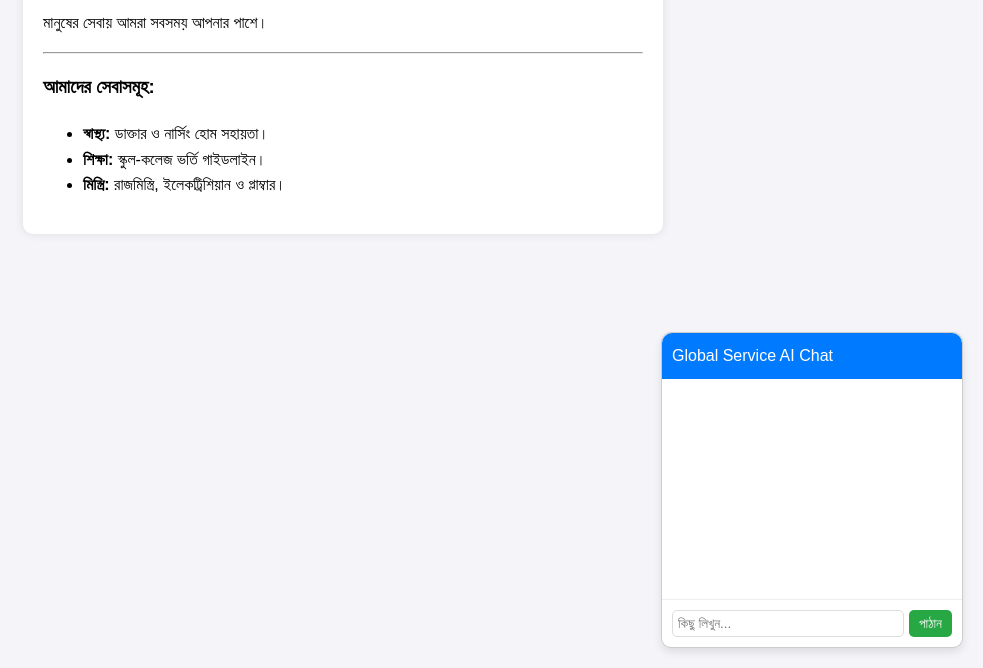
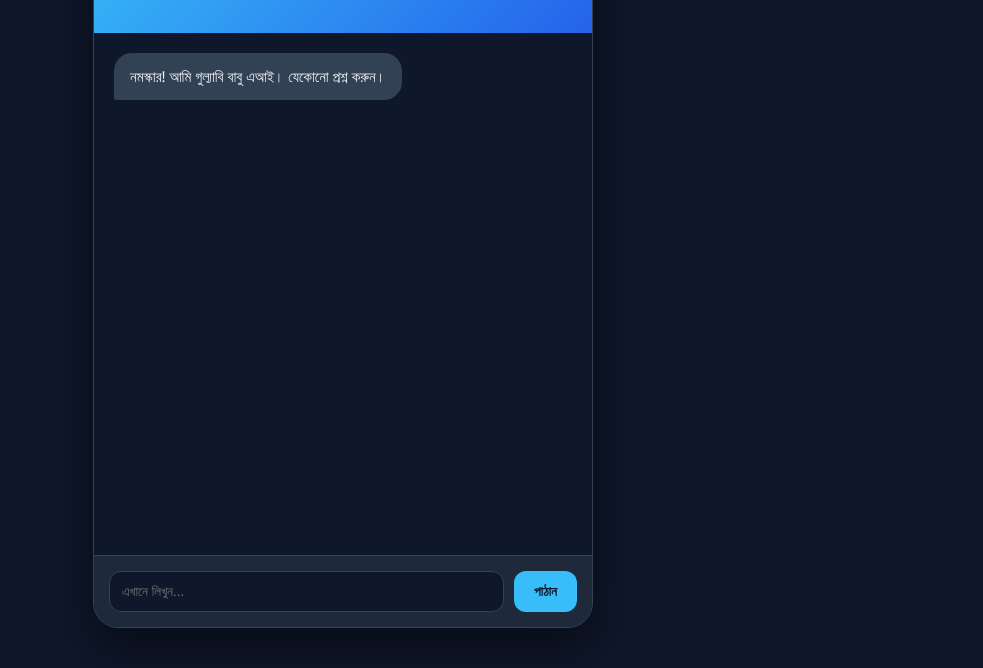
Before and after one commit to babusk573/Sk, a plain HTML site: page index.html in a window 1280 px wide. Shown: the part 132-800 px from the top of the page, without its empty margins (297-1280 px from the left). Drawn offline with Linux system fonts and the light colour scheme.

Commit message:
Update index.html

```diff
--- a/index.html
+++ b/index.html
@@ -3,51 +3,48 @@
 <head>
     <meta charset="UTF-8">
     <meta name="viewport" content="width=device-width, initial-scale=1.0">
-    <title>Global Human Service</title>
+    <title>Gulabi Babu Global AI</title>
     <style>
-        body { font-family: Arial, sans-serif; padding: 20px; line-height: 1.6; background-color: #f4f4f9; }
-        .container { max-width: 600px; margin: auto; background: white; padding: 20px; border-radius: 10px; box-shadow: 0 0 10px rgba(0,0,0,0.1); }
-        .chat-container { position: fixed; bottom: 20px; right: 20px; width: 300px; border: 1px solid #ccc; border-radius: 10px; background: white; box-shadow: 0 4px 8px rgba(0,0,0,0.1); }
-        .chat-header { background: #007bff; color: white; padding: 10px; border-radius: 10px 10px 0 0; }
-        .chat-box { height: 200px; overflow-y: auto; padding: 10px; font-size: 14px; border-bottom: 1px solid #eee; }
-        .chat-input { display: flex; padding: 10px; }
-        input { flex: 1; padding: 5px; border: 1px solid #ddd; border-radius: 5px; }
-        button { background: #28a745; color: white; border: none; padding: 5px 10px; margin-left: 5px; border-radius: 5px; cursor: pointer; }
+        * { box-sizing: border-box; }
+        body { font-family: 'Segoe UI', Tahoma, Geneva, Verdana, sans-serif; background: #0f172a; color: white; margin: 0; display: flex; justify-content: center; align-items: center; height: 100vh; }
+        .chat-card { width: 95%; max-width: 500px; height: 90vh; background: #1e293b; border-radius: 25px; display: flex; flex-direction: column; overflow: hidden; box-shadow: 0 20px 50px rgba(0,0,0,0.5); border: 1px solid #334155; }
+        .header { background: linear-gradient(135deg, #38bdf8, #2563eb); color: white; padding: 20px; text-align: center; }
+        .header h2 { margin: 0; font-size: 22px; }
+        #chat-box { flex: 1; overflow-y: auto; padding: 20px; display: flex; flex-direction: column; gap: 15px; background: #0f172a; }
+        .msg { padding: 12px 16px; border-radius: 18px; max-width: 85%; font-size: 15px; line-height: 1.5; }
+        .user { align-self: flex-end; background: #38bdf8; color: #0f172a; font-weight: bold; border-bottom-right-radius: 2px; }
+        .ai { align-self: flex-start; background: #334155; color: #f1f5f9; border-bottom-left-radius: 2px; }
+        .input-area { padding: 15px; background: #1e293b; display: flex; gap: 10px; border-top: 1px solid #334155; }
+        input { flex: 1; background: #0f172a; border: 1px solid #334155; padding: 12px; border-radius: 12px; color: white; outline: none; }
+        button { background: #38bdf8; color: #0f172a; border: none; padding: 0 20px; border-radius: 12px; font-weight: bold; cursor: pointer; }
     </style>
 </head>
 <body>
-    <div class="container">
-        <h1>Gulabi Babu - Global Human Service</h1>
-        <p>মানুষের সেবায় আমরা সবসময় আপনার পাশে।</p>
-        <hr>
-        <h3>আমাদের সেবাসমূহ:</h3>
-        <ul>
-            <li><b>স্বাস্থ্য:</b> ডাক্তার ও নার্সিং হোম সহায়তা।</li>
-            <li><b>শিক্ষা:</b> স্কুল-কলেজ ভর্তি গাইডলাইন।</li>
-            <li><b>মিস্ত্রি:</b> রাজমিস্ত্রি, ইলেকট্রিশিয়ান ও প্লাম্বার।</li>
-        </ul>
+<div class="chat-card">
+    <div class="header"><h2>Gulabi Babu AI</h2><p>সব ভাষার উত্তর এখানে</p></div>
+    <div id="chat-box"><div class="msg ai">নমস্কার! আমি গুল্যাবি বাবু এআই। যেকোনো প্রশ্ন করুন।</div></div>
+    <div class="input-area">
+        <input type="text" id="userInput" placeholder="এখানে লিখুন...">
+        <button onclick="askAI()">পাঠান</button>
     </div>
-    <div class="chat-container">
-        <div class="chat-header">Global Service AI Chat</div>
-        <div id="chat-box" class="chat-box"></div>
-        <div class="chat-input">
-            <input id="user-input" type="text" placeholder="কিছু লিখুন...">
-            <button onclick="askBot()">পাঠান</button>
-        </div>
-    </div>
-    <script>
-        function askBot() {
-            let input = document.getElementById("user-input").value.toLowerCase();
-            let box = document.getElementById("chat-box");
-            let reply = "দুঃখিত, আমি এটি বুঝতে পারছি না। আপনি কি ডাক্তার, মিস্ত্রি বা শিক্ষা নিয়ে জানতে চান?";
-            if (input.includes("ডাক্তার")) reply = "আমাদের কাছে বিশেষজ্ঞ ডাক্তারদের জরুরি নম্বর আছে।";
-            else if (input.includes("মিস্ত্রি")) reply = "আমরা দক্ষ রাজমিস্ত্রি ও ইলেকট্রিশিয়ান সরবরাহ করি।";
-            else if (input.includes("হ্যালো") || input.includes("hi")) reply = "নমস্কার! আমি কীভাবে সাহায্য করতে পারি?";
-            box.innerHTML += "<div><b>আপনি:</b> " + input + "</div>";
-            box.innerHTML += "<div style='color: #007bff;'><b>AI:</b> " + reply + "</div>";
-            document.getElementById("user-input").value = "";
-            box.scrollTop = box.scrollHeight;
-        }
-    </script>
+</div>
+<script>
+    async function askAI() {
+        const input = document.getElementById('userInput');
+        const chatBox = document.getElementById('chat-box');
+        if (!input.value.trim()) return;
+        chatBox.innerHTML += `<div class="msg user">${input.value}</div>`;
+        const loadingId = "load-" + Date.now();
+        chatBox.innerHTML += `<div class="msg ai" id="${loadingId}">Gulabi AI ভাবছি...</div>`;
+        const q = input.value;
+        input.value = '';
+        chatBox.scrollTop = chatBox.scrollHeight;
+
+        setTimeout(() => {
+            document.getElementById(loadingId).innerHTML = "<b>Gulabi AI:</b> আমি আপনার প্রশ্নটি পেয়েছি। পৃথিবীর সব প্রশ্নের উত্তর সক্রিয় করতে একটি <b>Gemini API Key</b> প্রয়োজন।";
+            chatBox.scrollTop = chatBox.scrollHeight;
+        }, 1500);
+    }
+</script>
 </body>
 </html>
```
